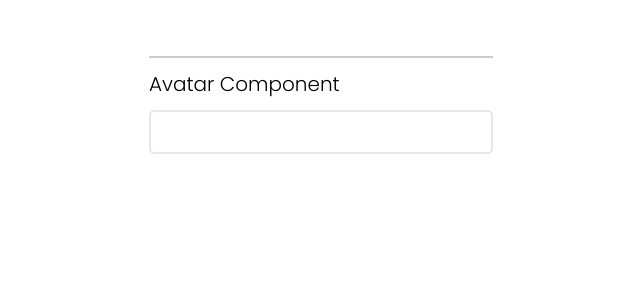
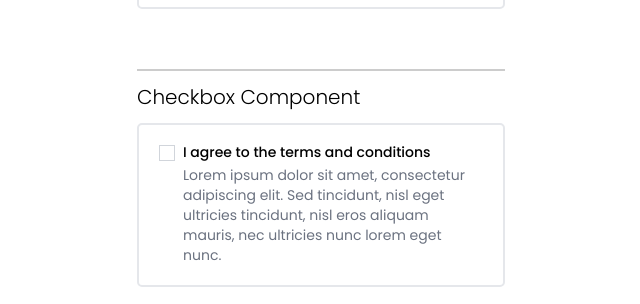
Before and after one commit to is-it-ayush/monoyard, a Next.js app in the folder apps/component-box/: page / in a window 1280 px wide. Shown: the part 1252-1556 px from the top of the page, without its empty margins (319-959 px from the left). Before the commit the page ends 1426 px from the top, so only its background shows below. Built offline with nearby package versions, Linux system fonts and the light colour scheme.

Commit message:
feat: added checkbox

```diff
--- a/apps/component-box/package.json
+++ b/apps/component-box/package.json
@@ -15,6 +15,7 @@
     "@radix-ui/react-alert-dialog": "^1.0.2",
     "@radix-ui/react-aspect-ratio": "^1.0.1",
     "@radix-ui/react-avatar": "^1.0.1",
+    "@radix-ui/react-checkbox": "^1.0.1",
     "@types/node": "18.11.18",
     "@types/react": "18.0.26",
     "@types/react-dom": "18.0.10",
--- /dev/null
+++ b/apps/component-box/src/components/ui/Checkbox.tsx
@@ -0,0 +1,59 @@
+import * as React from 'react';
+import * as CheckboxPrimitive from '@radix-ui/react-checkbox';
+import { Check } from 'lucide-react';
+
+import { cn } from '@src/lib/utils';
+import { ReactNode } from 'react';
+import { ClassValue } from 'clsx';
+
+const Checkbox = React.forwardRef<
+  React.ElementRef<typeof CheckboxPrimitive.Root>,
+  React.ComponentPropsWithoutRef<typeof CheckboxPrimitive.Root>
+>(({ className, ...props }, ref) => (
+  <CheckboxPrimitive.Root
+    ref={ref}
+    className={cn(
+      'peer h-4 w-4 shrink-0 border border-gray-300 focus:outline-none focus:ring-2 focus:ring-gray-400 focus:ring-offset-2 disabled:cursor-not-allowed disabled:opacity-50 dark:border-gray-700 dark:text-gray-50 dark:focus:ring-gray-400 dark:focus:ring-offset-gray-900',
+      className
+    )}
+    {...props}>
+    <CheckboxPrimitive.Indicator
+      className={cn('flex items-center justify-center')}>
+      <Check className="h-4 w-4" />
+    </CheckboxPrimitive.Indicator>
+  </CheckboxPrimitive.Root>
+));
+
+Checkbox.displayName = CheckboxPrimitive.Root.displayName;
+
+const CheckboxLabel = ({
+  children,
+  htmlFor,
+}: {
+  children: ReactNode;
+  htmlFor: string;
+}) => {
+  return (
+    <label
+      htmlFor={htmlFor}
+      className="text-sm font-medium leading-none peer-disabled:cursor-not-allowed peer-disabled:opacity-70">
+      {children}
+    </label>
+  );
+};
+
+const CheckboxLabelDescription = ({
+  children,
+  className,
+}: {
+  children: ReactNode;
+  className: ClassValue;
+}) => {
+  return (
+    <p className={cn(`text-sm text-gray-500 dark:text-gray-400`, className)}>
+      {children}
+    </p>
+  );
+};
+
+export { Checkbox, CheckboxLabel, CheckboxLabelDescription };
--- a/apps/component-box/src/pages/index.tsx
+++ b/apps/component-box/src/pages/index.tsx
@@ -22,6 +22,11 @@ import {
 import { AspectRatio } from '@src/components/ui/AspectRatio';
 import { Container } from '@src/components/ui/Container';
 import { Avatar, AvatarFallback, AvatarImage } from '@src/components/ui/Avatar';
+import {
+  CheckboxLabel,
+  Checkbox,
+  CheckboxLabelDescription,
+} from '@src/components/ui/Checkbox';
 
 export const font = Poppins({
   subsets: ['latin'],
@@ -113,8 +118,22 @@ export default function Home() {
             <AvatarFallback>AG</AvatarFallback>
           </Avatar>
         </Container>
-        <Container title="Avatar Component">
+        <Container title="Checkbox Component">
+          <div className="items-top flex space-x-2">
+            <Checkbox id="terms1" />
+            <div className="grid gap-1.5 leading-none">
+              <CheckboxLabel htmlFor="terms1">
+                I agree to the terms and conditions
+              </CheckboxLabel>
+              <CheckboxLabelDescription className="w-[300px]">
+                Lorem ipsum dolor sit amet, consectetur adipiscing elit. Sed
+                tincidunt, nisl eget ultricies tincidunt, nisl eros aliquam
+                mauris, nec ultricies nunc lorem eget nunc.
+              </CheckboxLabelDescription>
+            </div>
+          </div>
         </Container>
+
       </div>
     </main>
   );
```
